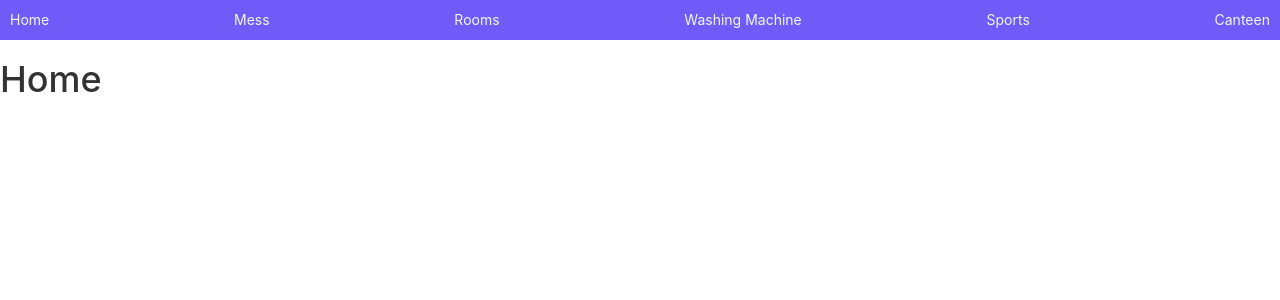
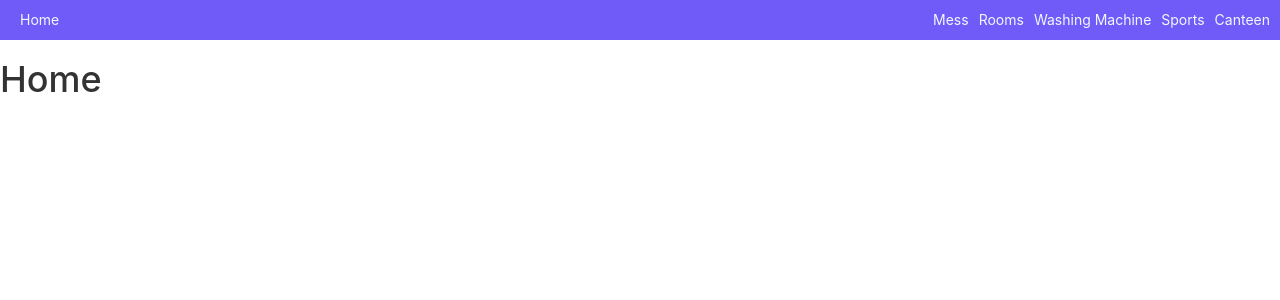
Before and after one commit to ThyPandaKing/hostel-seva, a React (Create React App) app: page / in a window 1280 px wide. Shown: the top 300 px of the page. Built offline with nearby package versions, Linux system fonts and the light colour scheme; the HTML template or start-up script is replaced by a standard one.

Commit message:
navbar Link added

```diff
--- a/src/Components/Navbar.css
+++ b/src/Components/Navbar.css
@@ -9,6 +9,7 @@
 .Navbar a {
   text-decoration: none;
   color: aliceblue;
+  margin-left: 10px;
 }
 
 .Navbar a:hover {
@@ -16,3 +17,7 @@
   text-decoration: underline;
   cursor: pointer;
 }
+
+.links-navbar {
+  align-content: flex-end;
+}
--- a/src/Components/Navbar.js
+++ b/src/Components/Navbar.js
@@ -1,14 +1,18 @@
 import './Navbar.css';
+import {Link} from 'react-router-dom';
 
 const NavBar = () => {
   return (
     <div className="Navbar">
-      <a href="/">Home</a>
-      <a href="/mess">Mess</a>
-      <a href="/rooms">Rooms</a>
-      <a href="/washing-machine">Washing Machine</a>
-      <a href="/sports">Sports</a>
-      <a href="/canteen">Canteen</a>
+      <Link to="/">Home</Link>
+      <div className="links-navbar">
+
+        <Link to="/mess">Mess</Link>
+        <Link to="/rooms">Rooms</Link>
+        <Link to="/washing-machine">Washing Machine</Link>
+        <Link to="/sports">Sports</Link>
+        <Link to="/canteen">Canteen</Link>
+      </div>
     </div>
   );
 };
```
